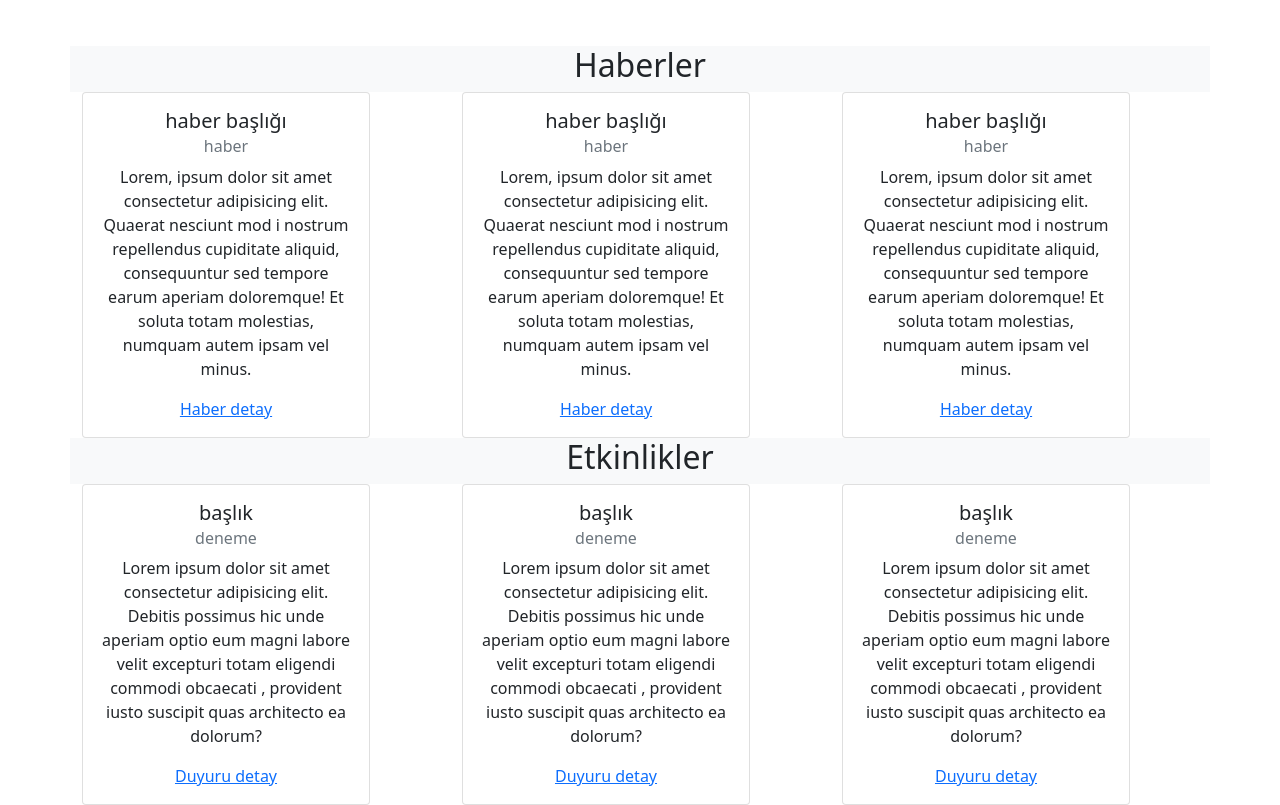
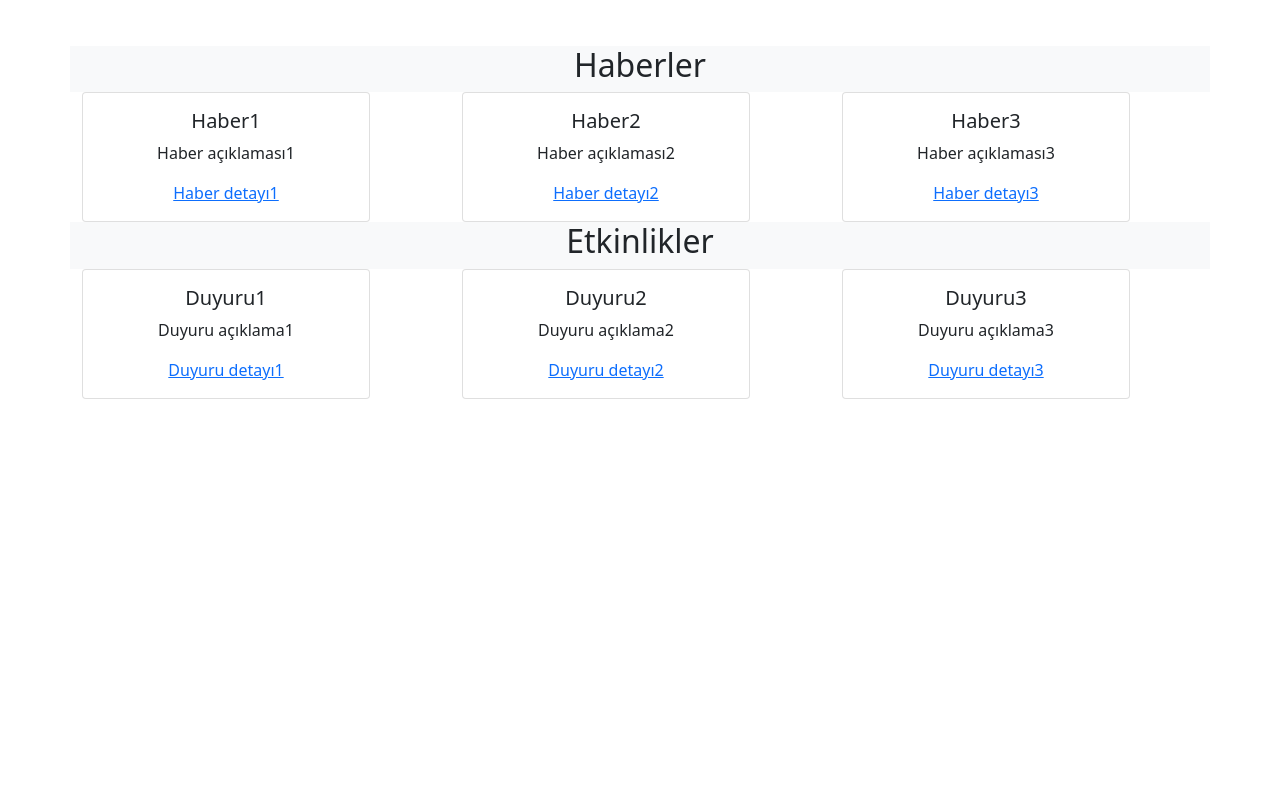
Before and after one commit to yahyaboyali/web-odev-react, a React (Create React App) app: page / in a window 1280 px wide. Shown: the part 390-1195 px from the top of the page. After the commit the page ends 800 px from the top, so only its background shows below. Built offline with nearby package versions, Linux system fonts and the light colour scheme.

Commit message:
Cards fixed

```diff
--- a/src/layouts/AltNavi.jsx
+++ b/src/layouts/AltNavi.jsx
@@ -4,7 +4,7 @@ import { Row, Nav, Navbar } from 'react-bootstrap'
 export default function AltNavi() {
     return (
         <div>
-            <Row className="fixed-bottom">
+            <Row className="mt-4">
                 <Navbar bg="dark" variant="dark" expand="lg">
                     <Nav className="me-auto">
                         <Nav.Link href="#home">Ana sayfa</Nav.Link>
--- a/src/layouts/CardDuyuru.jsx
+++ /dev/null
@@ -1,22 +0,0 @@
-import React from 'react'
-import { Card } from 'react-bootstrap'
-export default function CardDuyuru() {
-  return (
-    <div>
-        <Card style={{ width: '18rem' }}>
-                <Card.Body>
-                    <Card.Title>başlık</Card.Title>
-                    <Card.Subtitle className="mb-2 text-muted">deneme</Card.Subtitle>
-                    <Card.Text>
-                        Lorem ipsum dolor sit amet consectetur
-                         adipisicing elit. Debitis possimus hic
-                          unde aperiam optio eum magni labore velit
-                           excepturi totam eligendi commodi obcaecati
-                           , provident iusto suscipit quas architecto ea dolorum?
-                    </Card.Text>
-                    <Card.Link href="#">Duyuru detay</Card.Link>
-                </Card.Body>
-            </Card>
-    </div>
-  )
-}
--- a/src/layouts/CardLayout.jsx
+++ b/src/layouts/CardLayout.jsx
@@ -6,17 +6,9 @@ export default function CardLayout(props) {
         <div>
             <Card style={{ width: '18rem' }}>
                 <Card.Body>
-                    <Card.Title>haber başlığı</Card.Title>
-                    <Card.Subtitle className="mb-2 text-muted">haber</Card.Subtitle>
-                    <Card.Text>
-                        Lorem, ipsum dolor sit amet consectetur
-                        adipisicing elit. Quaerat nesciunt mod
-                        i nostrum repellendus cupiditate aliquid,
-                         consequuntur
-                         sed tempore earum aperiam doloremque!
-                         Et soluta totam molestias, numquam autem ipsam vel minus.
-                    </Card.Text>
-                    <Card.Link href="#">Haber detay</Card.Link>
+                    <Card.Title>{ props.title }</Card.Title>
+                    <Card.Text>{ props.description }</Card.Text>
+                    <Card.Link href={ props.linkHref }>{ props.linkText }</Card.Link>
                 </Card.Body>
             </Card>
         </div>
--- a/src/layouts/Slyde.jsx
+++ b/src/layouts/Slyde.jsx
@@ -10,10 +10,6 @@ export default function Slyde() {
     src="/img/senlik.PNG?f=Lxq3TCXBNEKy170eHvxhFg?text=First slide&bg=282c34"
     alt="First slide"
   />
-  <Carousel.Caption>
-    <h3>First slide label</h3>
-    <p>Nulla vitae elit libero, a pharetra augue mollis interdum.</p>
-  </Carousel.Caption>
 </Carousel.Item>
 <Carousel.Item interval={500}>
   <img
@@ -21,10 +17,6 @@ export default function Slyde() {
     src="/img/senlik.PNG?f=Lxq3TCXBNEKy170eHvxhFg?text=Second slide&bg=282c34"
     alt="Second slide"
   />
-  <Carousel.Caption>
-    <h3>Second slide label</h3>
-    <p>Lorem ipsum dolor sit amet, consectetur adipiscing elit.</p>
-  </Carousel.Caption>
 </Carousel.Item>
 <Carousel.Item>
   <img
@@ -32,10 +24,6 @@ export default function Slyde() {
     src="/img/senlik.PNG?f=Lxq3TCXBNEKy170eHvxhFg?text=Third slide&bg=282c34"
     alt="Third slide"
   />
-  <Carousel.Caption>
-    <h3>Third slide label</h3>
-    <p>Praesent commodo cursus magna, vel scelerisque nisl consectetur.</p>
-  </Carousel.Caption>
 </Carousel.Item>
 </Carousel></div>
   )
--- a/src/layouts/SlydeBilgisayarMuhendisligi.jsx
+++ b/src/layouts/SlydeBilgisayarMuhendisligi.jsx
@@ -10,10 +10,6 @@ export default function SlydeBilgisayarMuhendisligi() {
                         src="/img/BilgisayarMuhendisligi.jpeg?f=Lxq3TCXBNEKy170eHvxhFg?text=First slide&bg=282c34"
                         alt="First slide"
                     />
-                    <Carousel.Caption>
-                        <h3>First slide label</h3>
-                        <p>Nulla vitae elit libero, a pharetra augue mollis interdum.</p>
-                    </Carousel.Caption>
                 </Carousel.Item>
                 <Carousel.Item interval={500}>
                     <img
@@ -21,10 +17,6 @@ export default function SlydeBilgisayarMuhendisligi() {
                         src="/img/senlik.PNG?f=Lxq3TCXBNEKy170eHvxhFg?text=Second slide&bg=282c34"
                         alt="Second slide"
                     />
-                    <Carousel.Caption>
-                        <h3>Second slide label</h3>
-                        <p>Lorem ipsum dolor sit amet, consectetur adipiscing elit.</p>
-                    </Carousel.Caption>
                 </Carousel.Item>
                 <Carousel.Item>
                     <img
@@ -32,10 +24,6 @@ export default function SlydeBilgisayarMuhendisligi() {
                         src="/img/senlik.PNG?f=Lxq3TCXBNEKy170eHvxhFg?text=Third slide&bg=282c34"
                         alt="Third slide"
                     />
-                    <Carousel.Caption>
-                        <h3>Third slide label</h3>
-                        <p>Praesent commodo cursus magna, vel scelerisque nisl consectetur.</p>
-                    </Carousel.Caption>
                 </Carousel.Item>
             </Carousel>
         </div>
--- a/src/pages/Bolumler/Fakulteler/SosyalBilimler/Psikoloji.jsx
+++ b/src/pages/Bolumler/Fakulteler/SosyalBilimler/Psikoloji.jsx
@@ -1,7 +1,7 @@
 import React from 'react'
 import { Col, Container, Row } from 'react-bootstrap'
 import AltNavi from '../../../../layouts/AltNavi'
-import SlydeBilgisayarMuhendisligi from '../../../../layouts/SlydeBilgisayarMuhendisligi'
+import Slyde from '../../../../layouts/Slyde'
 
 export default function Psikoloji() {
   return (
@@ -9,7 +9,7 @@ export default function Psikoloji() {
       <Container>
         <Row container>
           <Col>
-            <SlydeBilgisayarMuhendisligi />
+            <Slyde />
           </Col>
         </Row>
         <Row>
--- a/src/pages/MainPage.jsx
+++ b/src/pages/MainPage.jsx
@@ -1,25 +1,25 @@
 import React from 'react'
 import { Col, Container, Row } from 'react-bootstrap'
-import CardDuyuru from '../layouts/CardDuyuru'
 import CardLayout from '../layouts/CardLayout'
 import Slyde from '../layouts/Slyde'
 export default function login() {
   return (
     <div>
       <Slyde />
+
       <Container className='mt-5'>
         <Row className="justify-content-md-center">
           <label className='bg-light'>
             <h2>Haberler</h2>
           </label>
-          <Col >
-            <CardLayout/>
+          <Col>
+            <CardLayout title="Haber1" description="Haber açıklaması1" linkHref="#haber1" linkText="Haber detayı1" />
           </Col>
           <Col >
-            <CardLayout />
+            <CardLayout title="Haber2" description="Haber açıklaması2" linkHref="#haber2" linkText="Haber detayı2" />
           </Col>
           <Col >
-            <CardLayout />
+            <CardLayout title="Haber3" description="Haber açıklaması3" linkHref="#haber3" linkText="Haber detayı3" />
           </Col>
         </Row>
         <Row className="justify-content-md-center">
@@ -27,13 +27,13 @@ export default function login() {
             <h2>Etkinlikler</h2>
           </label>
           <Col >
-            <CardDuyuru />
+            <CardLayout title="Duyuru1" description="Duyuru açıklama1" linkHref="#duyuru1" linkText="Duyuru detayı1" />
           </Col>
           <Col >
-            <CardDuyuru />
+            <CardLayout title="Duyuru2" description="Duyuru açıklama2" linkHref="#duyuru2" linkText="Duyuru detayı2" />
           </Col>
           <Col >
-            <CardDuyuru />
+            <CardLayout title="Duyuru3" description="Duyuru açıklama3" linkHref="#duyuru3" linkText="Duyuru detayı3" />
           </Col>
         </Row>
       </Container>
```
